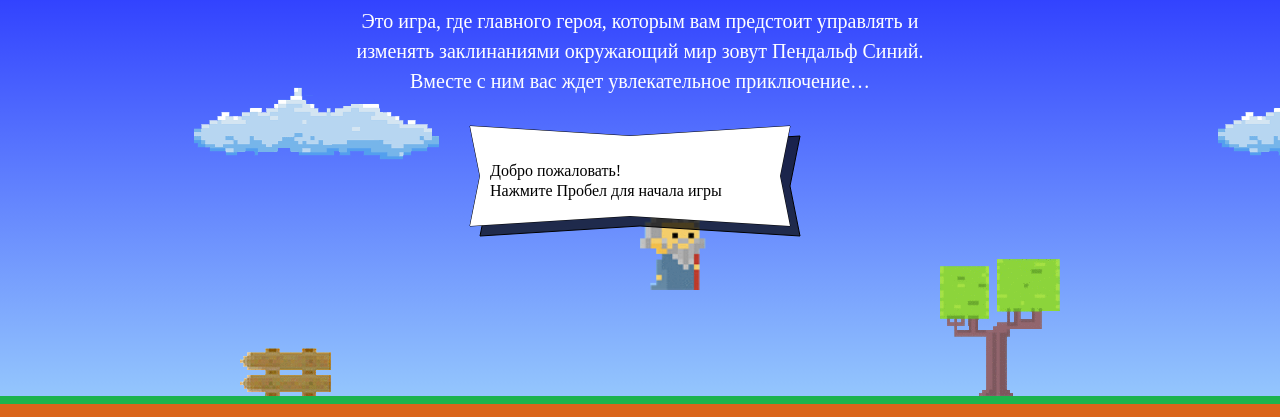
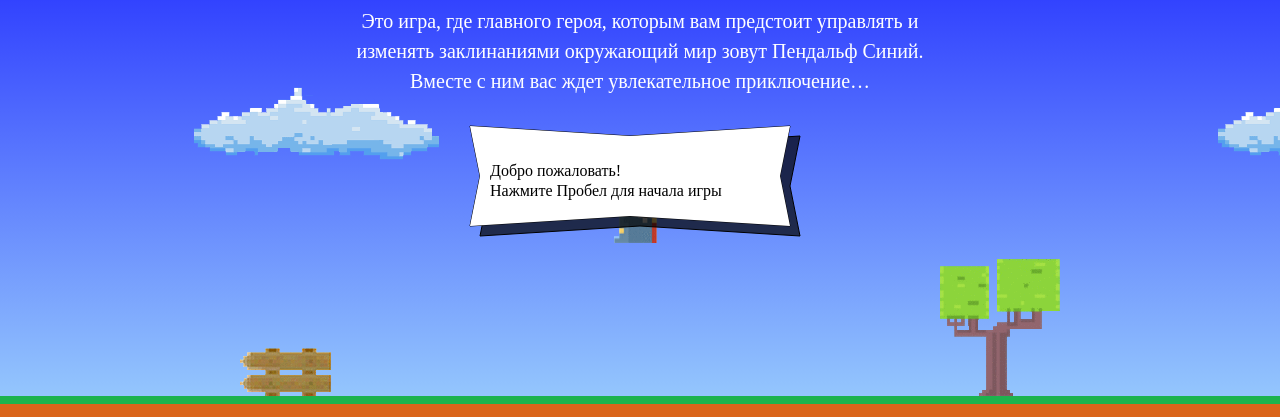
Before and after one commit to SadEdRoot/582723-code-and-magick, a website: page index.html in a window 1280 px wide. Shown: the part 203-620 px from the top of the page. Drawn offline with Linux system fonts and the light colour scheme; a web font is replaced by a local one.

Commit message:
Допилил по замечаниям

```diff
--- a/index.html
+++ b/index.html
@@ -182,25 +182,23 @@
 </template>
 
 <script >
-  var fireballSize = 22;
+  var FIREBALL_SIZE = 22;
+  var WIZARD_SPEED = 3;
+  var WIZARD_WIDTH = 70;
+
   var getFireballSpeed = function(left) {
-    if (left) {
-      return 5
-    } else {
-      return 2
-    }
-  }
-  var wizardSpeed = 3;
-  var wizardWidth = 70;
+    return (left ? 5 : 2)
+  };
+
   var getWizardHeight = function() {
-    return (1.337 * wizardWidth)
-  }
+    return 1.337 * WIZARD_WIDTH
+  };
   var getWizardX  = function(width) {
-    return width/2
-  }
+    return (width - WIZARD_WIDTH) / 2
+  };
   var getWizardY = function(heigth) {
-    return heigth/3
-  }
+    return (heigth / 3 - getWizardHeight(WIZARD_WIDTH) / 2)
+  };
 </script>
 
 <script src="js/game.js"></script>
```
